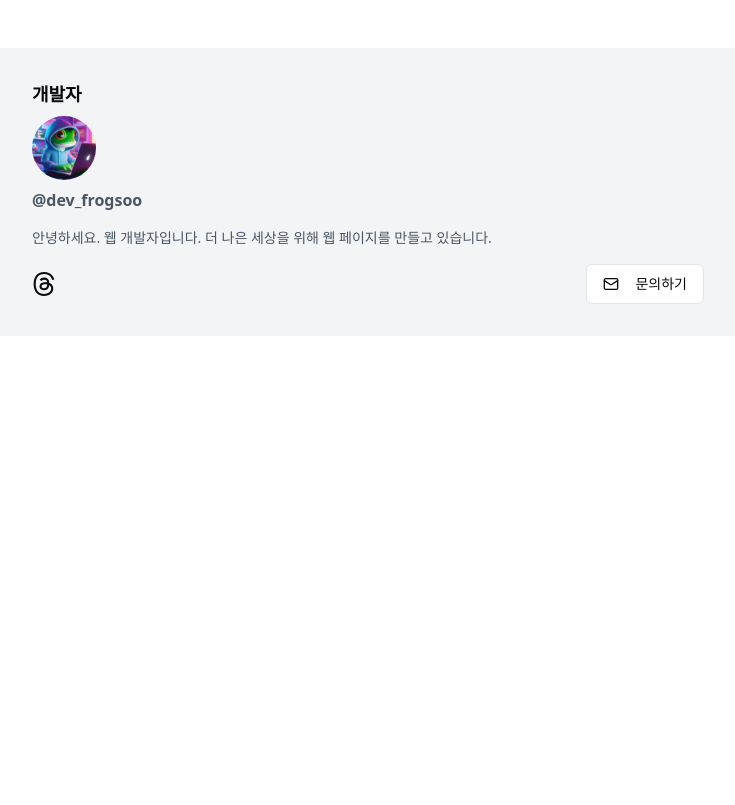
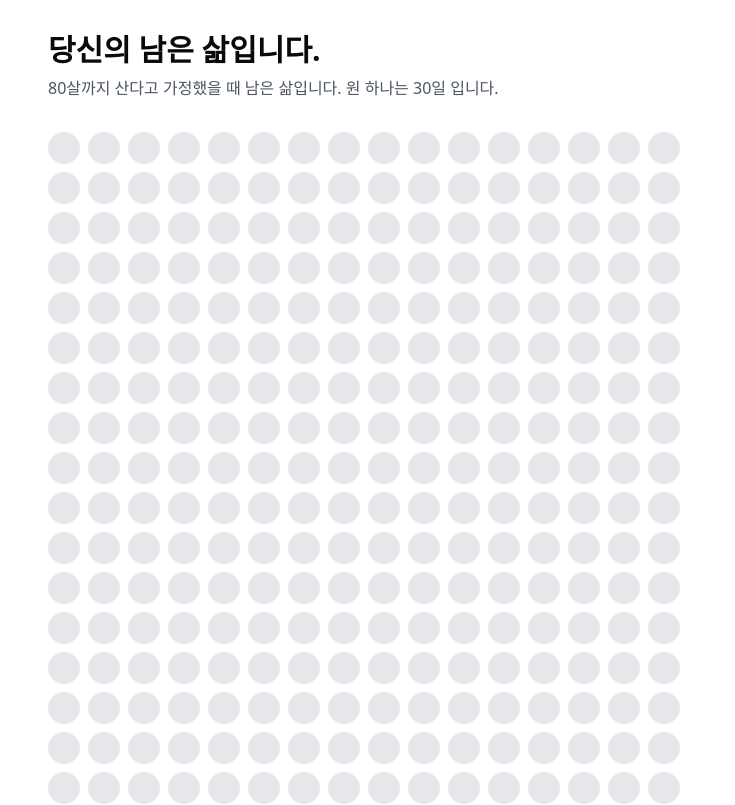
Before and after one commit to stu442/lifeCircle, a React (Vite) app: page /resultPage in a window 1280 px wide. Shown: the top 805 px of the page, without its empty margins (272-1007 px from the left). Built offline with nearby package versions, Linux system fonts and the light colour scheme.

Commit message:
feat: 인트로페이지 완성 및 age 파라미터로 전송 성공

```diff
--- a/src/App.tsx
+++ b/src/App.tsx
@@ -8,9 +8,9 @@ function App() {
   return (
     <BrowserRouter>
       <Routes>
-        <Route path="/" element={<InputPage />} />
-        <Route path="/result" element={<ResultPage />} />
-        <Route path="/age" element={<AgeInputPage />} />
+        <Route path="/" element={<AgeInputPage />} />
+        <Route path="/inputPage" element={<InputPage />} />
+        <Route path="/resultPage" element={<ResultPage />} />
       </Routes>
       <CommonFooter />
     </BrowserRouter>
--- a/src/pages/InputPage/InputPage.tsx
+++ b/src/pages/InputPage/InputPage.tsx
@@ -81,7 +81,8 @@ export default function InputPage() {
 
   const handleNext = () => {
     const encodedCategories = encodeURIComponent(JSON.stringify(categories));
-    navigate(`/result?categories=${encodedCategories}`);
+    const age = new URLSearchParams(window.location.search).get('age');
+    navigate(`/resultPage?categories=${encodedCategories}${age ? `&age=${age}` : ''}`);
   }
 
   return (
--- a/src/pages/agePage/agePage.tsx
+++ b/src/pages/agePage/agePage.tsx
@@ -2,11 +2,13 @@ import { useState, useEffect } from "react";
 import { Button } from "@/components/ui/button";
 import { Input } from "@/components/ui/input";
 import Layout from "@/components/Layout";
+import { useNavigate } from "react-router-dom";
 
 export default function AgeInputPage() {
   const [age, setAge] = useState<string>("");
   const [isValid, setIsValid] = useState<boolean>(false);
   const [error, setError] = useState<string>("");
+  const navigate = useNavigate();
 
   useEffect(() => {
     const ageNum = parseInt(age);
@@ -25,8 +27,8 @@ export default function AgeInputPage() {
   const handleSubmit = (e: React.FormEvent) => {
     e.preventDefault();
     if (isValid) {
-      // TODO: age 전달해야함
-      console.log("Submitted age:", age);
+      const encodedAge = encodeURIComponent(age);
+      navigate(`/inputPage?age=${encodedAge}`);
     }
   };
 
--- a/src/pages/resultPage/ResultPage.tsx
+++ b/src/pages/resultPage/ResultPage.tsx
@@ -5,22 +5,21 @@ import { CategoryIcon } from "../InputPage/components/CategoryIcon";
 import { Category } from "@/types/category";
 import { calculateCategoryMonthlyTime, calculateLifetimeMonths, calculateRemainingMonths, monthToYear } from "@/features/result/utils";
 
-const LIFE_EXPECTANCY = 100;
-
-// 임시로 현재 나이 설정 (나중에 입력받을 수 있도록 수정 필요)
-const CURRENT_AGE = 30;
+const LIFE_EXPECTANCY = 80;
 
 export function ResultPage() {
   const { search } = useLocation();
-  const categories:Category[] = JSON.parse(decodeURIComponent(search.split('=')[1]));
-  const remainingMonths = calculateRemainingMonths(CURRENT_AGE, LIFE_EXPECTANCY);
+  const searchParams = new URLSearchParams(search);
+  const categories: Category[] = JSON.parse(decodeURIComponent(searchParams.get('categories') || '[]'));
+  const age = parseInt(searchParams.get('age') || '30');
+  const remainingMonths = calculateRemainingMonths(age, LIFE_EXPECTANCY);
 
   // 각 카테고리별 월 수 계산
   const categoryMonths = categories.map(category => ({
     ...category,
     months: calculateLifetimeMonths(
       calculateCategoryMonthlyTime(category),
-      LIFE_EXPECTANCY - CURRENT_AGE
+      LIFE_EXPECTANCY - age
     )
   }));
 
```
Also changed, not shown: 1 other file (tests, documents, lock files or other folders).
